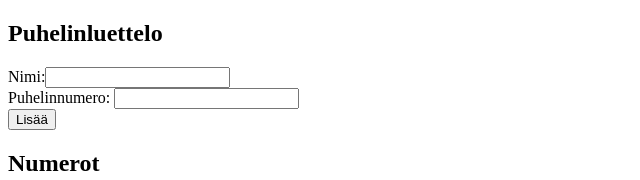
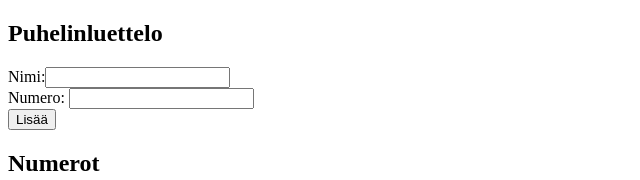
Before and after one commit to npuh/ReactMooc, a React (Create React App) app: page / in a window 1280 px wide. Shown: the top 180 px of the page, without its empty margins (0-640 px from the left). Built offline with nearby package versions, Linux system fonts and the light colour scheme.

Commit message:
small modifications

```diff
--- a/src/components/Phonebook.js
+++ b/src/components/Phonebook.js
@@ -13,7 +13,6 @@ class Phonebook extends React.Component {
         { name: "Arto Hellas", phonenumber: "111" },
         { name: "Nina Puhakka", phonenumber: "222" }
       ],
-      newName: "",
       checked: false
     };
   }
@@ -75,7 +74,7 @@ class Phonebook extends React.Component {
             Nimi:
             <Input handler={this.handleNameChange} value={this.value} />
           </div>
-          Puhelinnumero:{" "}
+          Numero:{" "}
           <Input
             handler={this.handlePhoneNumberChange}
             phonenumber={this.value}
```
